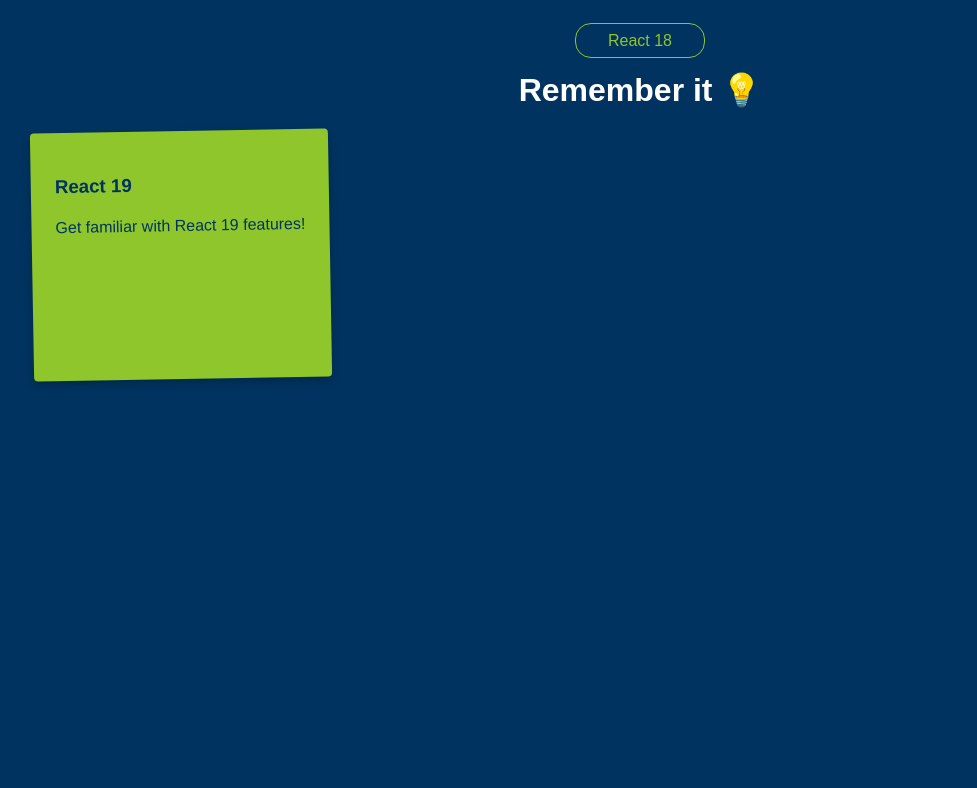
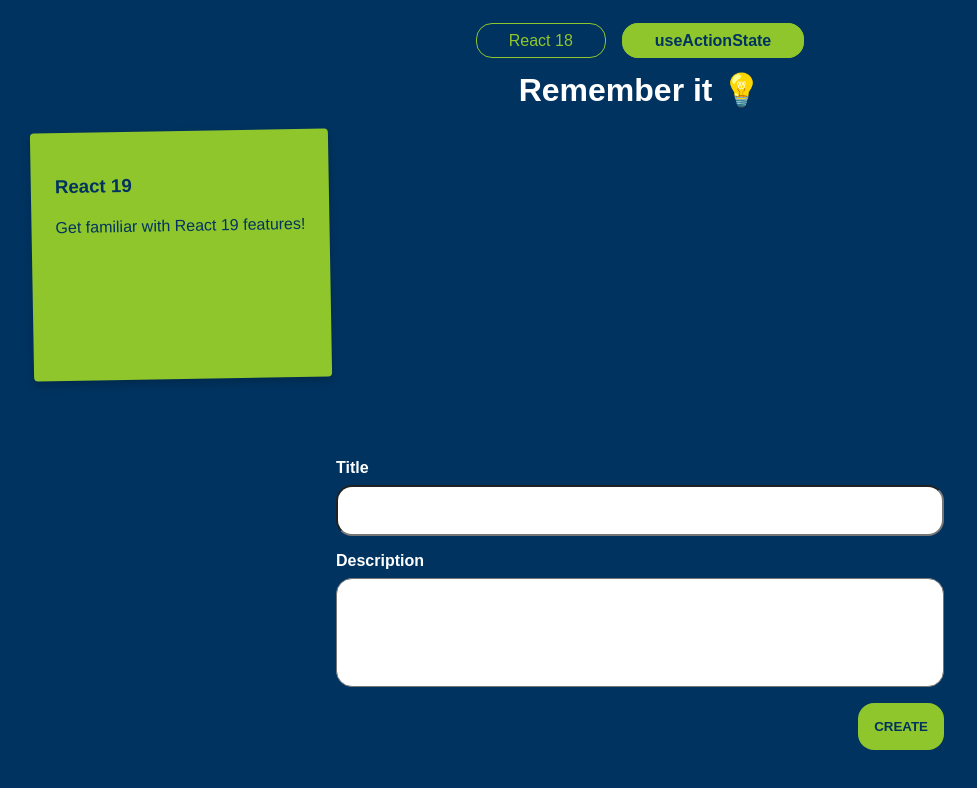
Before and after one commit to hankadev/react19-demo, a React (Vite) app: page /new in a window 1280 px wide. Shown: the top 788 px of the page, without its empty margins (0-977 px from the left). Built offline with nearby package versions, Linux system fonts and the light colour scheme.

Commit message:
feat: add useActionState example

```diff
--- a/src/App.jsx
+++ b/src/App.jsx
@@ -6,8 +6,9 @@ import {
   Route,
   Navigate,
 } from "react-router-dom";
+import Navigation from "./components/navigation";
 import FormOld from "./components/form-old";
-import Navigation from "./components/navigation";
+import FormUseActionState from "./components/form-useActionState";
 
 const DELAY = 1000;
 
@@ -62,6 +63,10 @@ function App() {
             path="/old"
             element={<FormOld createReminder={createReminder} />}
           />
+          <Route
+            path="/new"
+            element={<FormUseActionState createReminder={createReminder} />}
+          />
         </Routes>
       </main>
     </Router>
--- /dev/null
+++ b/src/components/form-useActionState/index.tsx
@@ -0,0 +1,49 @@
+import React, { useState, FormEvent, ChangeEvent, useActionState } from "react";
+
+interface CreateReminderResult {
+  error?: string;
+}
+
+interface FormProps {
+  createReminder: (
+    title: string,
+    description: string,
+  ) => Promise<CreateReminderResult | void>;
+}
+
+const Form: React.FC<FormProps> = ({ createReminder }) => {
+  const [error, submitAction, isPending] = useActionState(
+    async (previousState, formData) => {
+      const title = formData.get("title");
+      const description = formData.get("description");
+
+      const error = await createReminder(title, description);
+
+      if (error) {
+        return error;
+      }
+
+      // any logic for the successful submission
+      return null;
+    },
+    null,
+  );
+
+  return (
+    <form autoComplete="off" action={submitAction}>
+      <p className="error-text">{error?.error}</p>
+
+      <label htmlFor="title">Title</label>
+      <input type="text" name="title" />
+
+      <label htmlFor="description">Description</label>
+      <textarea name="description" rows={5} />
+
+      <button type="submit" className="create-button" disabled={isPending}>
+        {isPending ? "Creating..." : "Create"}
+      </button>
+    </form>
+  );
+};
+
+export default Form;
--- a/src/components/navigation/index.tsx
+++ b/src/components/navigation/index.tsx
@@ -5,6 +5,9 @@ const Navigation = () => (
     <NavLink to="/old" className="nav-link">
       React 18
     </NavLink>
+    <NavLink to="/new" className="nav-link">
+      useActionState
+    </NavLink>
   </nav>
 );
 
```
